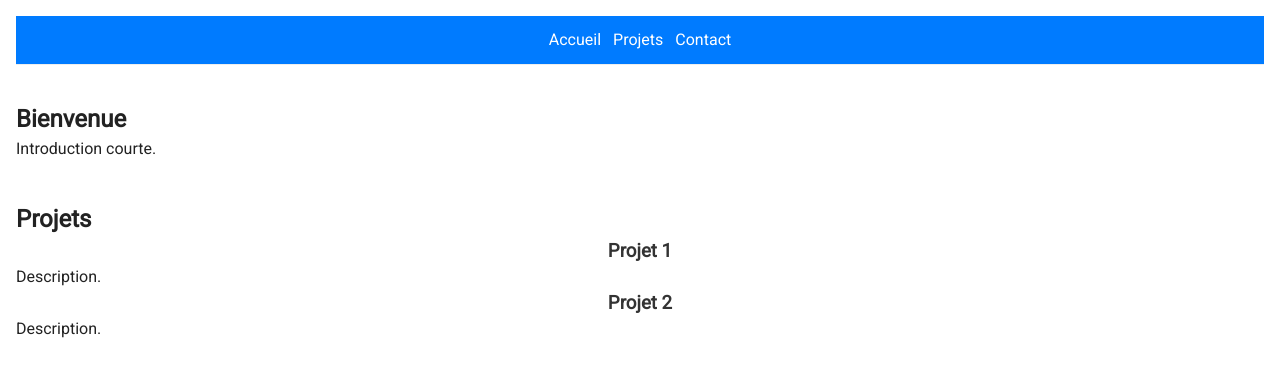
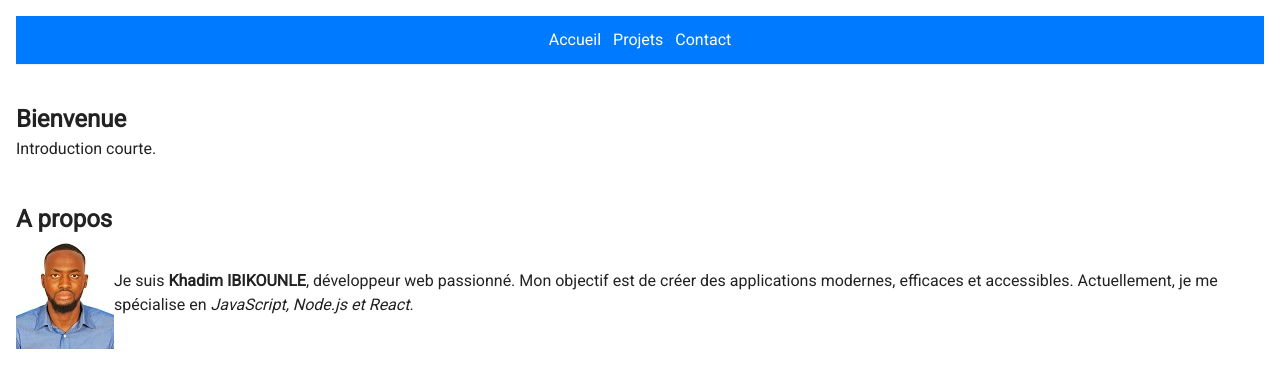
Before and after one commit to ikab08/portfolio-day-01, a plain HTML site: page index.html in a window 1280 px wide. Shown: the top 378 px of the page. Drawn offline with Linux system fonts and the light colour scheme.

Commit message:
add about section

```diff
--- a/index.html
+++ b/index.html
@@ -26,6 +26,18 @@
       <section id="home">
         <h2>Bienvenue</h2>
         <p>Introduction courte.</p>
+      </section>
+
+      <section id="about">
+        <h2>A propos</h2>
+        <div class="about-container">
+          <img src="./assets/img/photo.JPG" alt="Photo de profil" class="profile-pic">
+          <p>
+            Je suis <strong>Khadim IBIKOUNLE</strong>, développeur web passionné.
+            Mon objectif est de créer des applications modernes, efficaces et accessibles.
+            Actuellement, je me spécialise en <em>JavaScript, Node.js et React</em>.
+          </p>
+        </div>
       </section>
 
       <section id="projects">
--- a/style.css
+++ b/style.css
@@ -62,6 +62,12 @@ section h3 {
   color: #333;
 }
 
+.about-container {
+  width: 100%;
+  display: flex;
+  align-items: center;
+}
+
 footer {
   background-color: #f8f9fa;
   color: #333;
```
Also changed, not shown: assets/img/photo.jpg (added).
